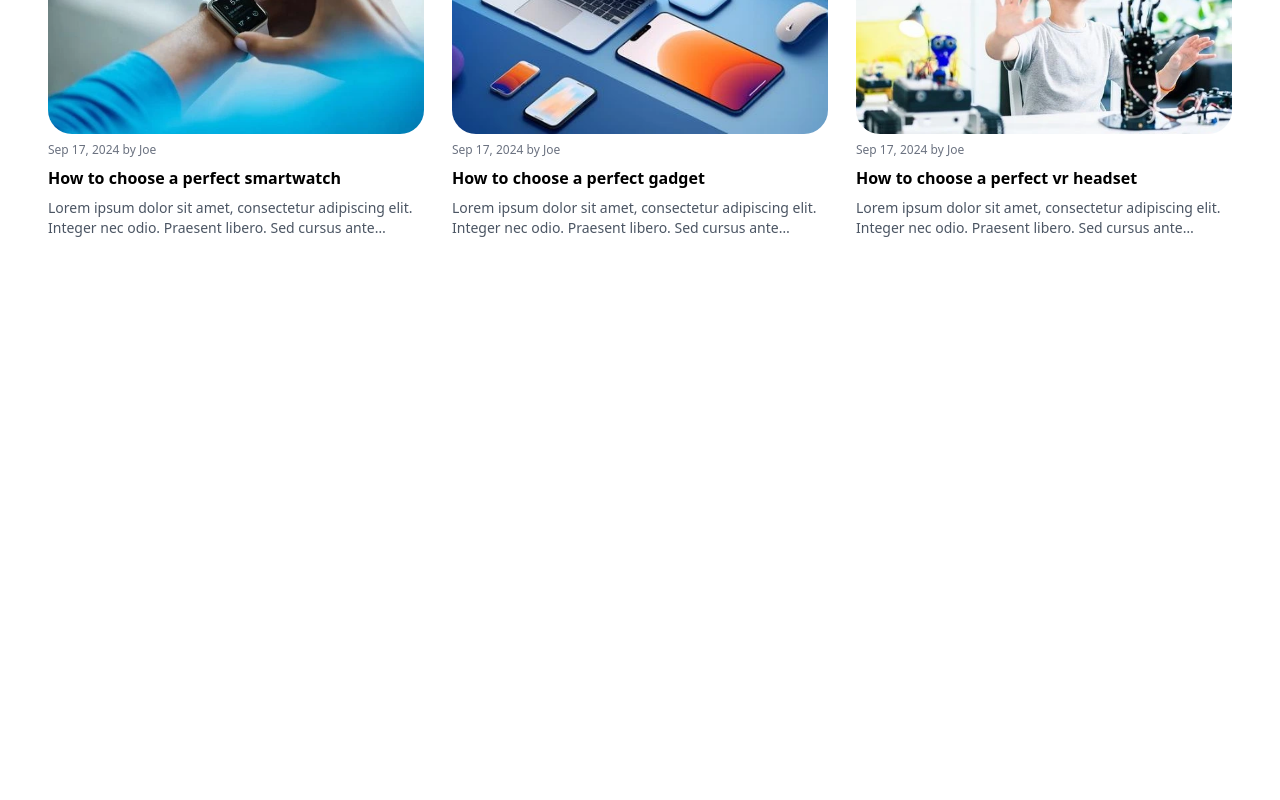
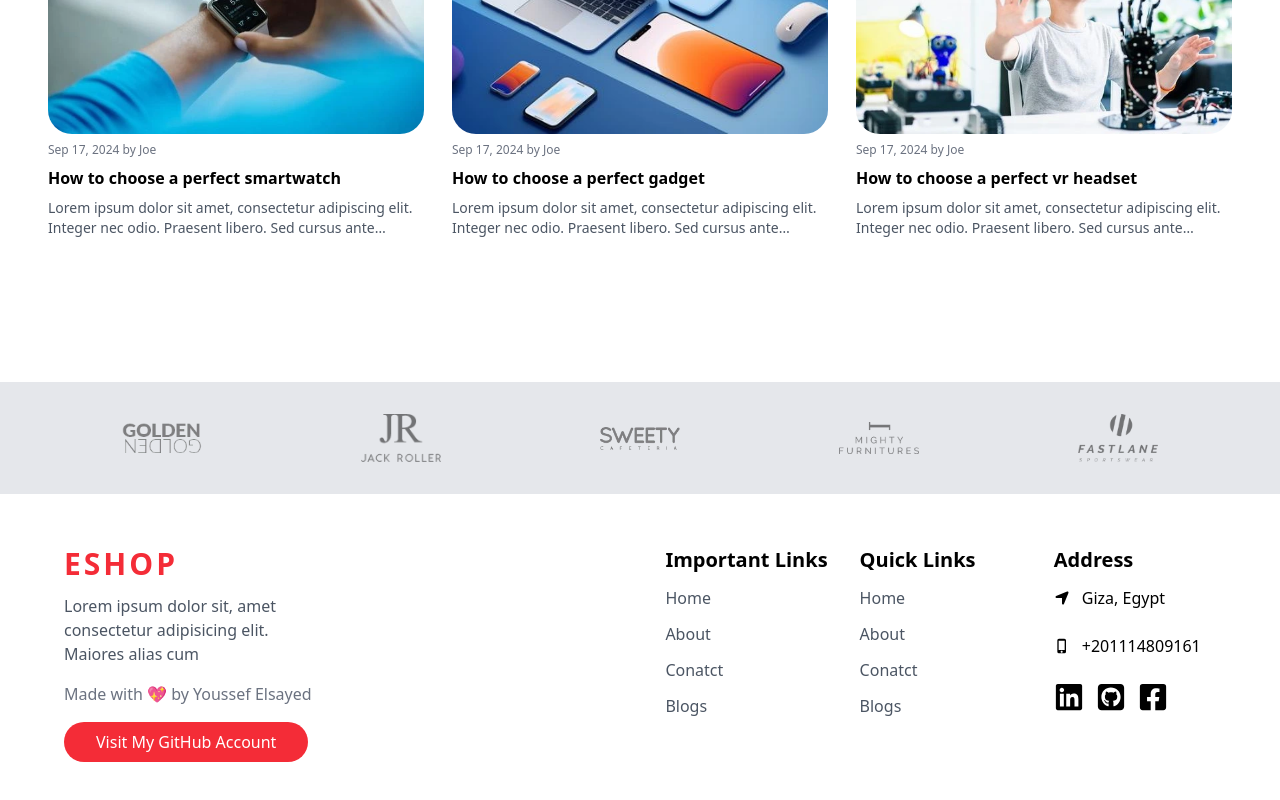
Before and after one commit to chessidev/EShop, a React (Vite) app: page / in a window 1280 px wide. Shown: the part 3532-4332 px from the top of the page. Before the commit the page ends 3818 px from the top, so only its background shows below. Built offline with nearby package versions, Linux system fonts and the light colour scheme.

Commit message:
Partners and Footer

```diff
--- a/src/App.jsx
+++ b/src/App.jsx
@@ -6,6 +6,8 @@ import Products from "./components/Products/Products";
 import Services from "./components/Services/Services";
 import Banners from "./components/Shared/Banners";
 import Blogs from "./components/Blogs/Blogs";
+import Partners from "./components/Partners/Partners";
+import Footer from "./components/Footer/Footer";
 
 export default function App() {
   return (
@@ -18,6 +20,8 @@ export default function App() {
       <Products />
       <Banner banner={Banners[1]} />
       <Blogs />
+      <Partners />
+      <Footer />
     </div>
   );
 }
--- /dev/null
+++ b/src/components/Footer/Footer.jsx
@@ -0,0 +1,103 @@
+import { FaLinkedin, FaLocationArrow, FaSquareGithub } from "react-icons/fa6";
+import Button from "../Shared/Button";
+import { MdPhoneIphone } from "react-icons/md";
+import { FaFacebookSquare } from "react-icons/fa";
+
+const Footer = () => {
+  const visitGitHub = () => {
+    window.open("https://github.com/eng-youssef-elsayed", "_blank");
+  };
+
+  return (
+    <footer className="bg-gray-200 md:bg-white dark:bg-gray-950">
+      <div className="container pt-5 pb-20 md:grid grid-cols-[auto_auto] justify-between">
+        <article className="px-4 py-8">
+          <a
+            href="/"
+            className="text-2xl font-semibold tracking-widest uppercase text-primary sm:text-3xl"
+          >
+            eshop
+          </a>
+          <p className="pt-3 text-gray-600 dark:text-white/70 max-w-[250px]">
+            Lorem ipsum dolor sit, amet consectetur adipisicing elit. Maiores
+            alias cum
+          </p>
+          <p className="pt-4 mb-4 text-gray-500 max-w-fit">
+            Made with 💖 by Youssef Elsayed
+          </p>
+          <Button text="visit my gitHub account" onClickHandler={visitGitHub} />
+        </article>
+        <div className="grid grid-cols-2 sm:grid-cols-3">
+          <div className="px-4 py-8 ">
+            <h3 className="mb-3 text-xl font-bold dark:text-white">
+              Important Links
+            </h3>
+            <ul className="space-y-3 text-gray-600 dark:text-gray-400">
+              <li className="hover:text-black dark:hover:text-white">
+                <a href="/">Home</a>
+              </li>
+              <li className="hover:text-black dark:hover:text-white">
+                <a href="/">About</a>
+              </li>
+              <li className="hover:text-black dark:hover:text-white">
+                <a href="/">Conatct</a>
+              </li>
+              <li className="hover:text-black dark:hover:text-white">
+                <a href="/">Blogs</a>
+              </li>
+            </ul>
+          </div>
+          <div className="px-4 py-8 ">
+            <h3 className="mb-3 text-xl font-bold dark:text-white">
+              Quick Links
+            </h3>
+            <ul className="space-y-3 text-gray-600 dark:text-gray-400">
+              <li className="hover:text-black dark:hover:text-white">
+                <a href="/">Home</a>
+              </li>
+              <li className="hover:text-black dark:hover:text-white">
+                <a href="/">About</a>
+              </li>
+              <li className="hover:text-black dark:hover:text-white">
+                <a href="/">Conatct</a>
+              </li>
+              <li className="hover:text-black dark:hover:text-white">
+                <a href="/">Blogs</a>
+              </li>
+            </ul>
+          </div>
+          <article className="px-4 py-8 dark:text-white">
+            <h3 className="mb-3 text-xl font-bold">Address</h3>
+            <div className="flex items-center gap-3">
+              <FaLocationArrow />
+              <p>Giza, Egypt</p>
+            </div>
+            <div className="flex items-center gap-3 my-6">
+              <MdPhoneIphone />
+              <p>+201114809161</p>
+            </div>
+            <ul className="flex items-center gap-3">
+              <li>
+                <a href="">
+                  <FaLinkedin className="text-3xl duration-300 hover:text-primary" />
+                </a>
+              </li>
+              <li>
+                <a href="">
+                  <FaSquareGithub className="text-3xl duration-300 hover:text-primary" />
+                </a>
+              </li>
+              <li>
+                <a href="">
+                  <FaFacebookSquare className="text-3xl duration-300 hover:text-primary" />
+                </a>
+              </li>
+            </ul>
+          </article>
+        </div>
+      </div>
+    </footer>
+  );
+};
+
+export default Footer;
--- /dev/null
+++ b/src/components/Partners/Partners.jsx
@@ -0,0 +1,31 @@
+import partner_1 from "../../assets/brand/br-1.webp";
+import partner_2 from "../../assets/brand/br-2.webp";
+import partner_3 from "../../assets/brand/br-3.webp";
+import partner_4 from "../../assets/brand/br-4.webp";
+import partner_5 from "../../assets/brand/br-5.webp";
+const partners = [
+  { id: 1, image: partner_1 },
+  { id: 2, image: partner_2 },
+  { id: 3, image: partner_3 },
+  { id: 4, image: partner_4 },
+  { id: 5, image: partner_5 },
+];
+
+const Partners = () => {
+  return (
+    <section className="hidden py-8 mt-24 bg-gray-200 md:block dark:bg-white/10">
+      <div className="container grid items-center grid-cols-5 gap-3 opacity-50 justify-items-center">
+        {partners.map((partner) => (
+          <img
+            key={partner.id}
+            src={partner.image}
+            alt="partner"
+            className="w-[80px] dark:invert"
+          />
+        ))}
+      </div>
+    </section>
+  );
+};
+
+export default Partners;
--- a/src/components/Shared/Banner.jsx
+++ b/src/components/Shared/Banner.jsx
@@ -2,8 +2,6 @@
 import Button from "./Button";
 
 const Banner = ({ banner }) => {
-  console.log(banner.productColor);
-
   return (
     <section className="container py-12">
       <div
--- a/src/components/Shared/Button.jsx
+++ b/src/components/Shared/Button.jsx
@@ -1,10 +1,11 @@
 // eslint-disable-next-line react/prop-types
-const Button = ({ textColor, bgColor, text }) => {
+const Button = ({ textColor, bgColor, text, onClickHandler }) => {
   return (
     <button
       className={`${textColor || "text-white"} ${
         bgColor || "bg-primary"
       } capitalize rounded-full w-fit px-8 py-2 hover:scale-110 duration-300 relative z-20`}
+      onClick={onClickHandler || (() => {})}
     >
       {text}
     </button>
```
